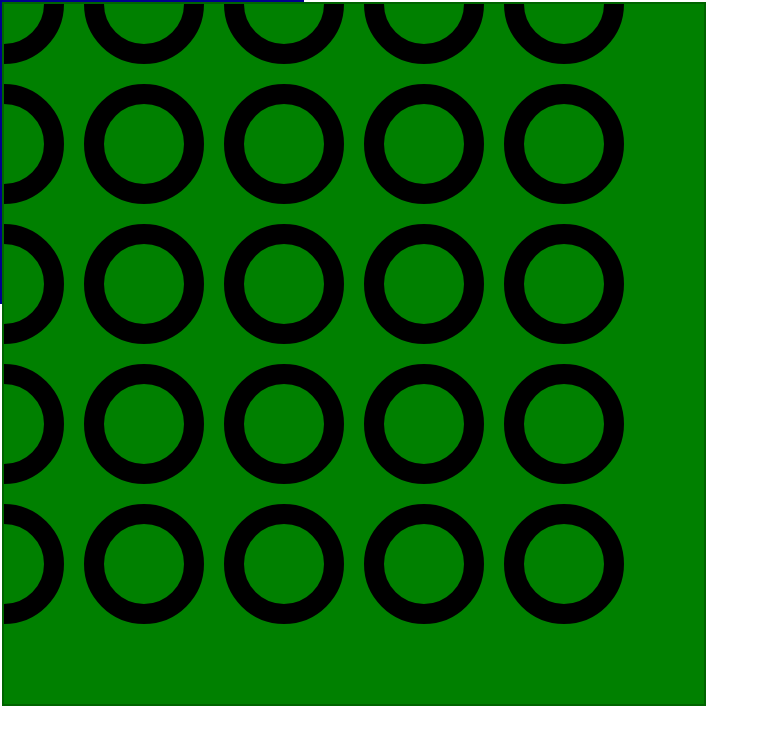
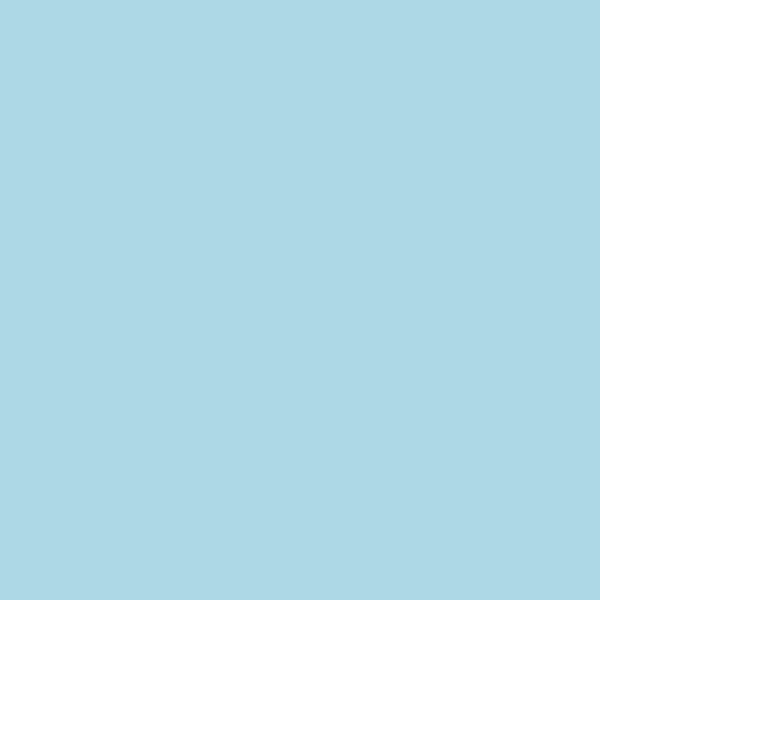
Before and after one commit to kylebustard/cartesian-geometry-front-end, a React (Create React App) app: page / in a window 1280 px wide. Shown: the top 744 px of the page, without its empty margins (0-769 px from the left). Built offline with nearby package versions, Linux system fonts and the light colour scheme.

Commit message:
Remove `canvas` and implement SVG

```diff
--- a/src/components/CartesianPlane/CartesianPlane.css
+++ b/src/components/CartesianPlane/CartesianPlane.css
@@ -1,33 +1,11 @@
 #YAxis {
-  border: 2px solid red;
-  background-color: lightcoral;
-  color: red;
-  z-index: 3;
 }
 
 #XAxis {
-  border: 2px solid darkorange;
-  background-color: orange;
-  color: darkorange;
-  z-index: 2;
 }
 
 #Grid {
-  border: 2px solid darkgreen;
-  background-color: lightgreen;
-  color: darkgreen;
-  z-index: 1;
 }
 
 #CartesianPlane {
-  border: 2px solid darkblue;
-  background-color: lightblue;
-  color: darkblue;
-  position: relative;
-  width: 300px;
-  height: 300px;
 }
-
-canvas {
-  position: absolute;
-}
--- a/src/components/CartesianPlane/CartesianPlane.js
+++ b/src/components/CartesianPlane/CartesianPlane.js
@@ -1,15 +1,30 @@
-import React, { Fragment } from 'react';
+import React from 'react';
 import './CartesianPlane.css';
 import Grid from './Grid/Grid';
 import XAxis from './XAxis/XAxis';
 import YAxis from './YAxis/YAxis';
 
 export default function CartesianPlane() {
+  const w = '600';
+  const h = '600';
+
   return (
-    <div id="CartesianPlane">
-      <YAxis id="YAxis" />
-      <XAxis id="XAxis" />
-      <Grid id="Grid" />
-    </div>
+    <svg
+      aria-labelledby="title"
+      role="presentation"
+      version="1.1"
+      baseProfile="full"
+      width={w}
+      height={h}
+      xmlns="http://www.w3.org/2000/svg"
+    >
+      <title id="title" lang="en">
+        Cartesian Plane
+      </title>
+      <rect x="0" y="0" width={w} height={h} fill="lightblue" />
+      <Grid id="Grid" width={w} height={h} />
+      <XAxis id="XAxis" width={w} />
+      <YAxis id="YAxis" height={h} />
+    </svg>
   );
 }
--- a/src/components/CartesianPlane/Grid/Grid.js
+++ b/src/components/CartesianPlane/Grid/Grid.js
@@ -1,47 +1,24 @@
-import React, { useRef, useEffect } from 'react';
+import React from 'react';
 
-export default function Grid() {
-  const canvasRef = useRef();
+export default function Grid(props) {
+  console.log('props ', props);
+  let grid = [];
+  let y = 700;
 
-  function createGrid() {
-    const points = [];
-    const count = 5;
-
-    for (let x = 0; x < count; x++) {
-      for (let y = 0; y < count; y++) {
-        const u = x / count;
-        const v = y / count;
-        points.push([u, v]);
-      }
-    }
-
-    return points;
+  for (let i = 1; i < Number(props.w); i++) {
+    let x = i * 10;
+    console.log('X: ', x);
+    grid.push(
+      <line
+        x1={x.toString()}
+        y1={y.toString()}
+        x2={x.toString()}
+        y2={y.toString()}
+        stroke="black"
+      />
+    );
   }
 
-  const points = createGrid();
-  console.log(points);
-  useEffect(() => {
-    const canvas = canvasRef.current;
-    const ctx = canvas.getContext('2d');
-
-    ctx.fillStyle = 'green';
-    ctx.fillRect(0, 0, canvas.width, canvas.height);
-
-    points.forEach(([u, v]) => {
-      const x = u * canvas.width;
-      const y = v * canvas.height;
-
-      ctx.beginPath();
-      ctx.arc(x, y, 50, 0, Math.PI * 2, false);
-      ctx.strokeStyle = 'black';
-      ctx.lineWidth = 20;
-      ctx.stroke();
-    });
-  });
-
-  return (
-    <canvas id="Grid" ref={canvasRef} width="700px" height="700px">
-      Cartesian Plane Grid
-    </canvas>
-  );
+  console.log(grid);
+  return <g>{grid}</g>;
 }
--- a/src/components/CartesianPlane/XAxis/XAxis.js
+++ b/src/components/CartesianPlane/XAxis/XAxis.js
@@ -1,36 +1,5 @@
-import React, { useRef, useEffect } from 'react';
+import React from 'react';
 
 export default function XAxis() {
-  const canvasRef = useRef();
-
-  function createGrid() {
-    const points = [];
-    const count = 5;
-
-    for (let x = 0; x < count; x++) {
-      for (let y = 0; y < count; y++) {
-        const u = x / count;
-        const v = y / count;
-        points.push([u, v]);
-      }
-    }
-
-    return points;
-  }
-
-  const points = createGrid();
-
-  useEffect(() => {
-    const canvas = canvasRef.current;
-    const ctx = canvas.getContext('2d');
-
-    ctx.fillStyle = 'orange';
-    ctx.fillRect(100, 100, 150, 100);
-  });
-
-  return (
-    <canvas ref={canvasRef} width="700px" height="700px">
-      X-Axis
-    </canvas>
-  );
+  return <p>X-Axis</p>;
 }
--- a/src/components/CartesianPlane/YAxis/YAxis.js
+++ b/src/components/CartesianPlane/YAxis/YAxis.js
@@ -1,36 +1,5 @@
-import React, { useRef, useEffect } from 'react';
+import React from 'react';
 
 export default function YAxis() {
-  const canvasRef = useRef();
-
-  function createGrid() {
-    const points = [];
-    const count = 5;
-
-    for (let x = 0; x < count; x++) {
-      for (let y = 0; y < count; y++) {
-        const u = x / count;
-        const v = y / count;
-        points.push([u, v]);
-      }
-    }
-
-    return points;
-  }
-
-  const points = createGrid();
-
-  useEffect(() => {
-    const canvas = canvasRef.current;
-    const ctx = canvas.getContext('2d');
-
-    ctx.fillStyle = 'lightcoral';
-    ctx.fillRect(100, 100, 150, 100);
-  });
-
-  return (
-    <canvas ref={canvasRef} width="700px" height="700px">
-      Y-Axis
-    </canvas>
-  );
+  return <p>Y-Axis</p>;
 }
```
Also changed, not shown: 1 other file (tests, documents, lock files or other folders).
